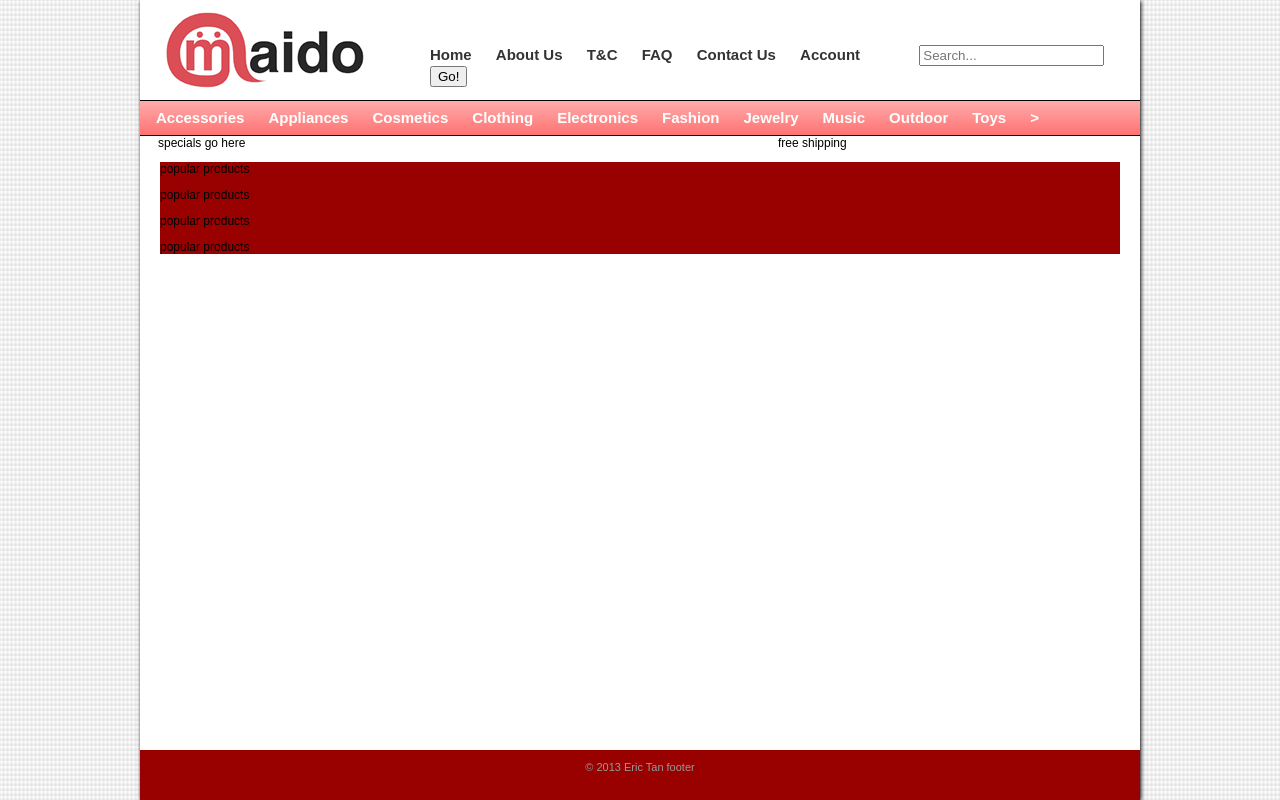
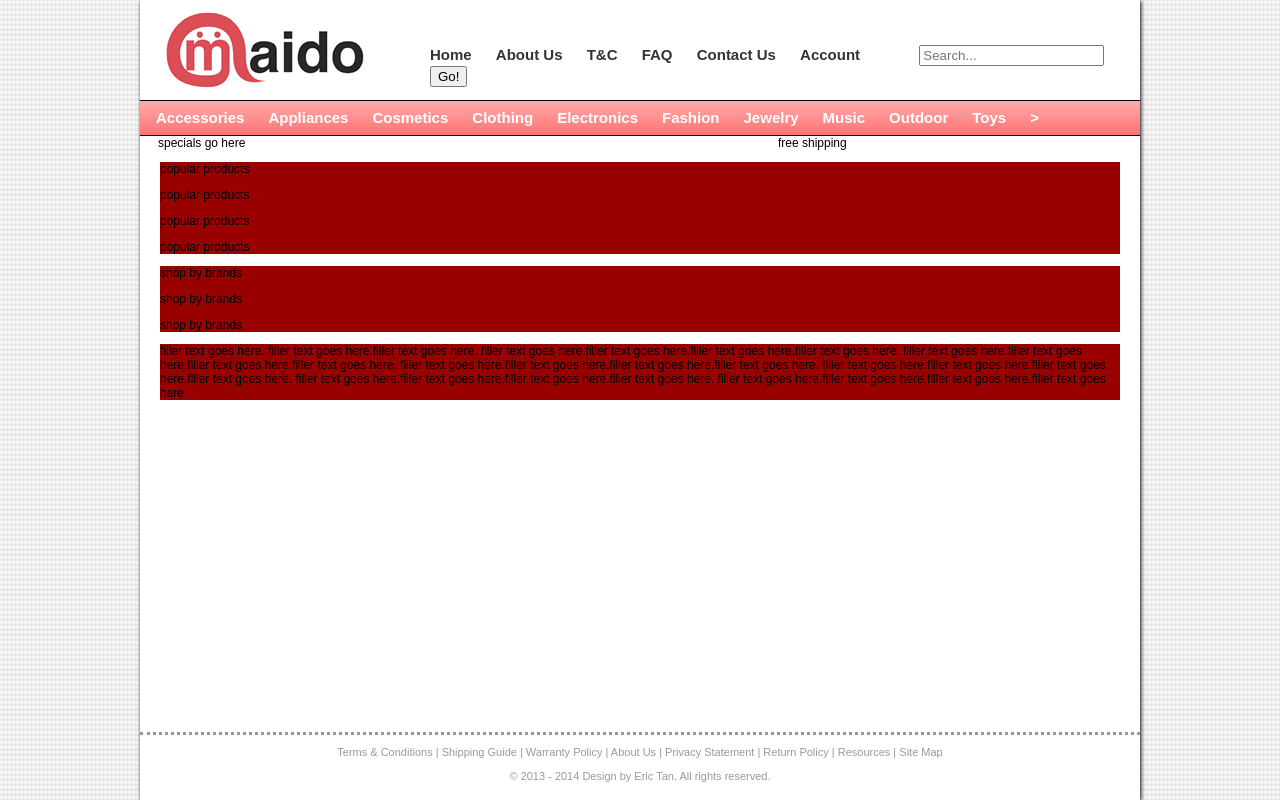
Before and after one commit to lerice/maido, a PHP site: page / in a window 1280 px wide. Run offline with PHP 8.4, Linux system fonts and the light colour scheme.

Commit message:
Finish initial design for template page model

```diff
--- a/mockup/application.css
+++ b/mockup/application.css
@@ -140,7 +140,7 @@ header {
 /* css for content */
 
 #body {
-	padding-bottom: 50px;
+	padding-bottom: 65px;
 }
 
 #main {
@@ -159,12 +159,21 @@ footer {
 	position: absolute;
 	bottom: 0;
 	width: 100%;
-	height: 50px;
+	height: 65px;
 
-	background: #990000;
 	color: #999999;
 	text-align: center;
 	font-size: 11px;
+
+	border-top: 3px dotted;
+}
+
+footer > p > a:link, footer > p > a:visited {
+	color: #999999;
+}
+
+footer > p > a:hover {
+	text-decoration: underline;
 }
 
 /* formating link hover colours */
--- a/mockup/index.html
+++ b/mockup/index.html
@@ -128,10 +128,33 @@
 				<p>popular products</p>
 				<p>popular products</p>
 			</div>
+
+			<div id="popularProducts">
+				<p>shop by brands</p>
+				<p>shop by brands</p>
+				<p>shop by brands</p>
+			</div>
+
+			<div id="popularProducts">
+				<p>filler text goes here. filler text goes here.filler text goes here.
+				filler text goes here.filler text goes here.filler text goes here.filler text goes here.
+				filler text goes here.filler text goes here.filler text goes here.filler text goes here.
+				filler text goes here.filler text goes here.filler text goes here.filler text goes here.
+				filler text goes here.filler text goes here.filler text goes here.filler text goes here.
+				filler text goes here.filler text goes here.filler text goes here.filler text goes here.
+				filler text goes here.filler text goes here.filler text goes here.filler text goes here.</p>
+			</div>
 		</div>
 
 		<footer>
-		<p>&copy; 2013 Eric Tan footer</p>
+			<p><a href="#">Terms &amp; Conditions</a> |
+			<a href="#">Shipping Guide</a> |
+			<a href="#">Warranty Policy</a> |
+			<a href="#">About Us</a> |
+			<a href="#">Privacy Statement</a> |
+			<a href="#">Return Policy</a> |
+			<a href="#">Resources</a> |
+			<a href="#">Site Map</a><br/><br/>&copy; 2013 - 2014 Design by Eric Tan. All rights reserved.</p>
 		</footer>
 	</div>
 </body>
```
